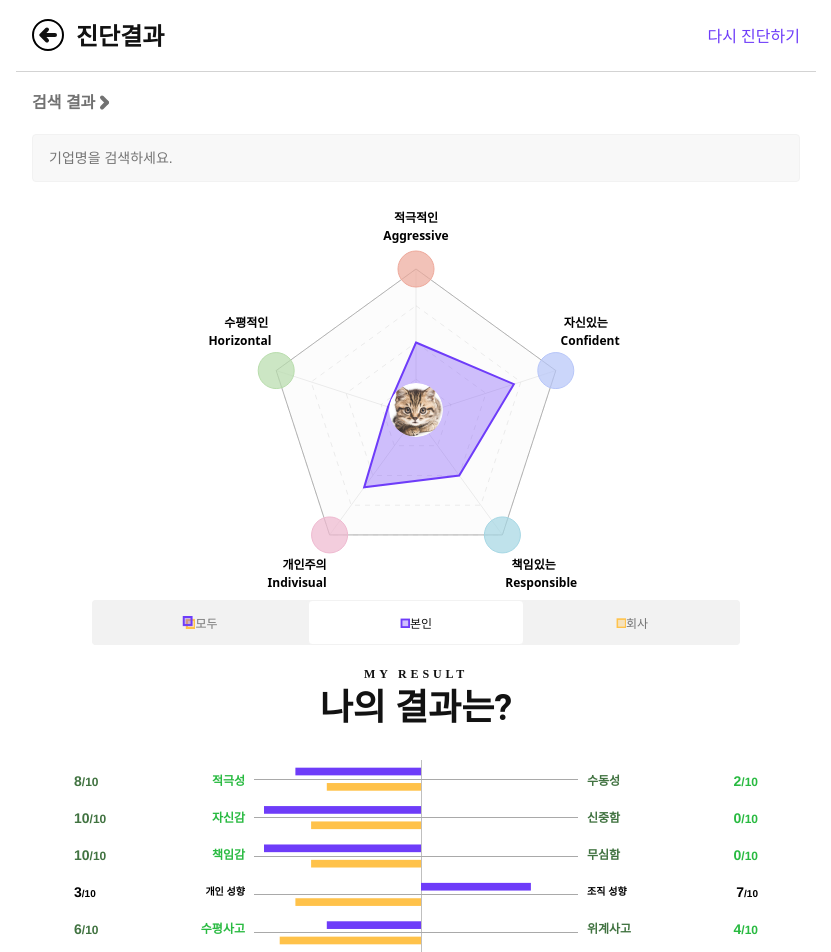
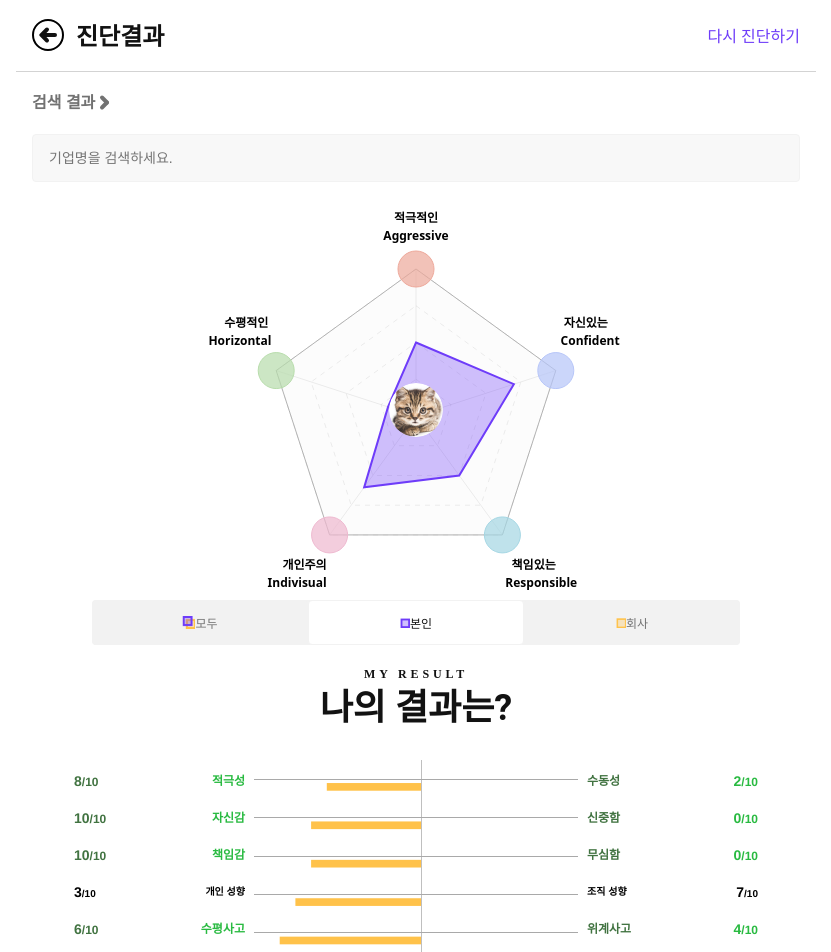
Before and after one commit to wanted-codestates-project-team-05/wanted-codestates-project-05-11, a Vue app: page / in a window 1280 px wide. Shown: the top 952 px of the page, without its empty margins (224-1055 px from the left). Built offline with nearby package versions, Linux system fonts and the light colour scheme.

Commit message:
Feat:탭기능 구현중..

```diff
--- a/src/components/bar/BarChart.vue
+++ b/src/components/bar/BarChart.vue
@@ -6,13 +6,17 @@ export default {
   mixins: [mixins.reactiveProp],
   props: {
     chartData: Object,
+    tap: Object,
   },
   mounted() {
-    this.renderChart(this.getData(this.chartData), this.options);
+    this.renderChart(this.getData(this.chartData, this.tap), this.options);
   },
   watch: {
     chartData() {
-      this.getData(this.chartData);
+      this.getData(this.chartData, this.tap);
+    },
+    tap() {
+      console.log(this.tab);
     },
   },
   data() {
@@ -62,13 +66,15 @@ export default {
     };
   },
   methods: {
-    getData(chartData) {
+    getData(chartData, tab) {
       const makeGraphData = (data, maxScore) => {
         return Object.values(data).map((score) =>
           score >= maxScore / 2 || score === 0 ? score * -1 : maxScore - score
         );
       };
-      const userGraphData = chartData.userData && makeGraphData(chartData.userData, chartData.maxScore);
+
+      const userGraphData =
+        tab.isAll === true ? chartData.userData && makeGraphData(chartData.userData, chartData.maxScore) : null;
       const companyGraphData = chartData.companyData && makeGraphData(chartData.companyData, chartData.maxScore);
       const data = {
         labels: ['type1', 'type2', 'type3', 'type4', 'type5'],
--- a/src/components/bar/BarChartContainer.vue
+++ b/src/components/bar/BarChartContainer.vue
@@ -25,7 +25,7 @@
           >
         </span>
       </li>
-      <BarChart class="Chart" v-bind:chart-data="chartData" />
+      <BarChart class="Chart" v-bind:chart-data="chartData" :tap="this.tap" />
     </ul>
   </div>
 </template>
@@ -43,6 +43,9 @@ export default {
   props: {
     userDataProps: Object,
     companyData: Object,
+    isAll: Boolean,
+    isMe: Boolean,
+    isCompany: Boolean,
   },
   watch: {
     companyData: function () {
@@ -50,8 +53,12 @@ export default {
       console.log(this.selectedCompany, 'barChartContainer');
     },
   },
+  mounted() {
+    console.log(this.tap);
+  },
   data() {
     return {
+      tap: { isAll: this.isAll, isMe: this.isMe, isCompany: this.isCompany },
       MAX_SCORE,
       personalityType: [
         ['적극성', '수동성'],
--- a/src/components/home/HomePage.vue
+++ b/src/components/home/HomePage.vue
@@ -20,7 +20,13 @@
           회사
         </button>
       </div>
-      <BarChartContainer v-bind:user-data-props="userData" v-bind:company-data="selectedCompany" />
+      <BarChartContainer
+        v-bind:user-data-props="userData"
+        v-bind:company-data="selectedCompany"
+        :isAll="this.isAll"
+        :isMe="this.isMe"
+        :isCompany="this.isCompany"
+      />
     </div>
   </div>
 </template>
```
